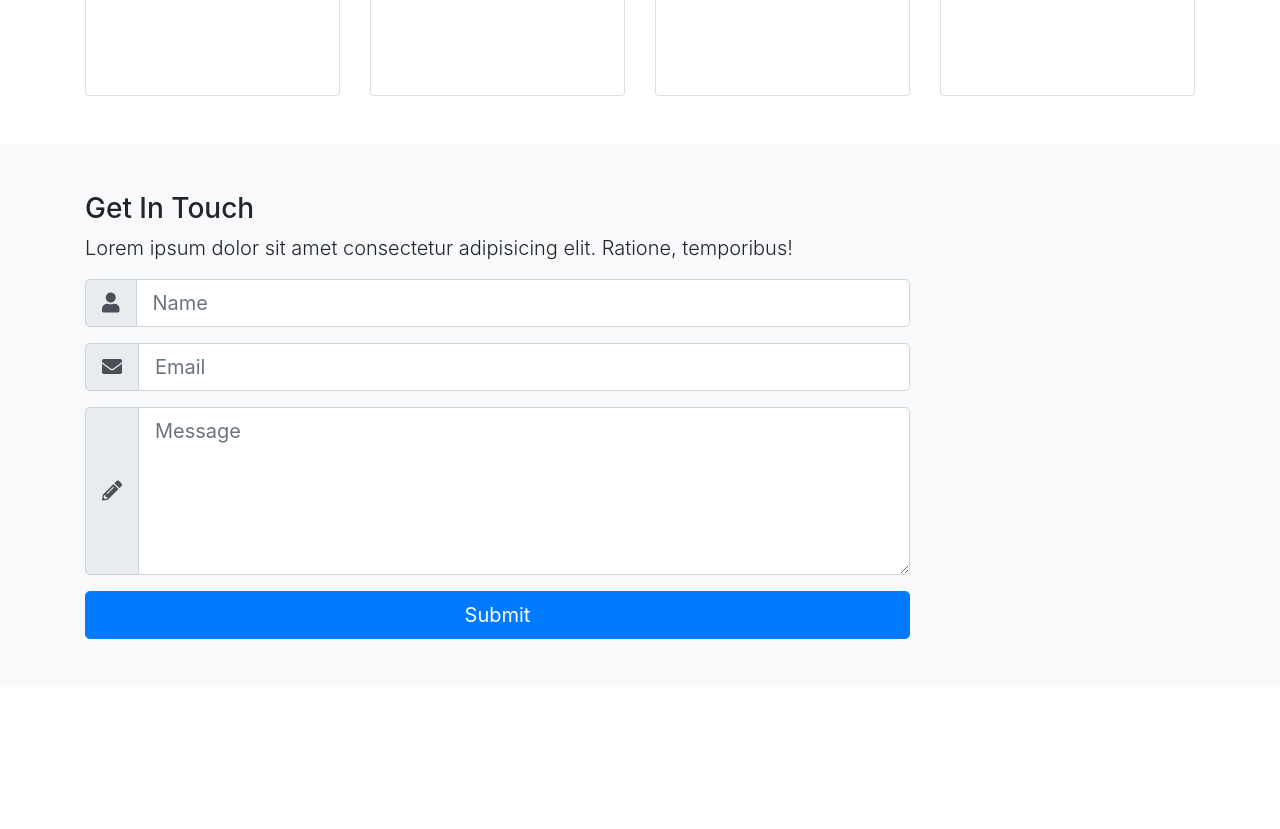
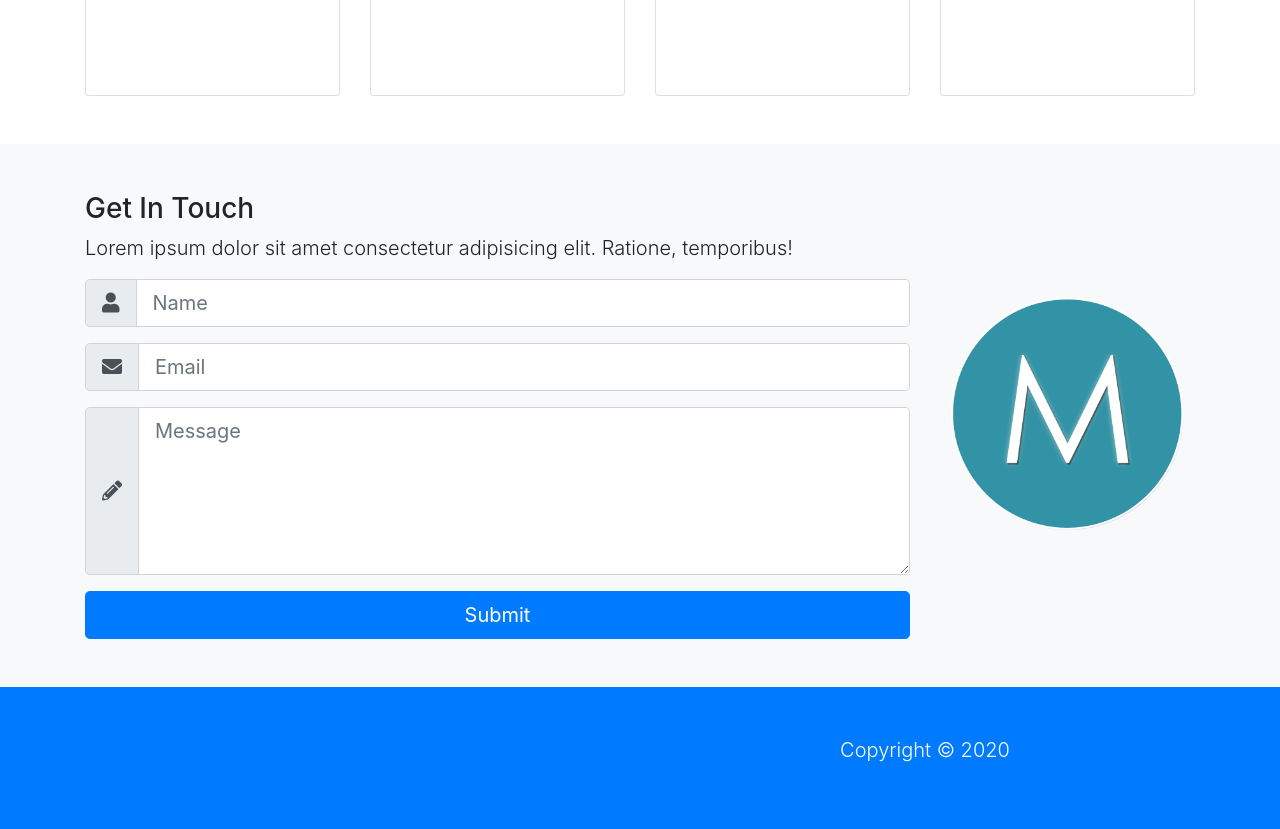
Before and after one commit to dmuruges/Bootstrap-Mizuxe, a plain HTML site: page Mizuxe/wwwroot/index.html in a window 1280 px wide. Shown: the part 2212-3041 px from the top of the page. Before the commit the page ends 2899 px from the top, so only its background shows below. Drawn offline with nearby package versions, Linux system fonts and the light colour scheme; files that its build step writes are made by us from their sources; files whose address does not match are found by name.

Commit message:
Implemented footer section in index.html

```diff
--- a/Mizuxe/wwwroot/index.html
+++ b/Mizuxe/wwwroot/index.html
@@ -377,12 +377,25 @@
                 </div>
 
                 <div class="col-lg-3 align-self-center">
-                    <img src="img/mlogo.png" alt="" class="img-fluid">
+                    <img src="images/mlogo.png" alt="" class="img-fluid">
                 </div>
             </div>
         </div>
     </section>
 
+    <!-- FOOTER -->
+    <footer id="main-footer" class="py-5 bg-primary text-white">
+        <div class="container">
+            <div class="row text-center">
+                <div class="col-md-6 ml-auto">
+                    <p class="lead">
+                        Copyright &copy;
+                        <span id="year"></span>
+                    </p>
+                </div>
+            </div>
+        </div>
+    </footer>
 
     <script src="http://code.jquery.com/jquery-3.3.1.min.js" integrity="sha256-FgpCb/KJQlLNfOu91ta32o/NMZxltwRo8QtmkMRdAu8="
             crossorigin="anonymous"></script>
```
